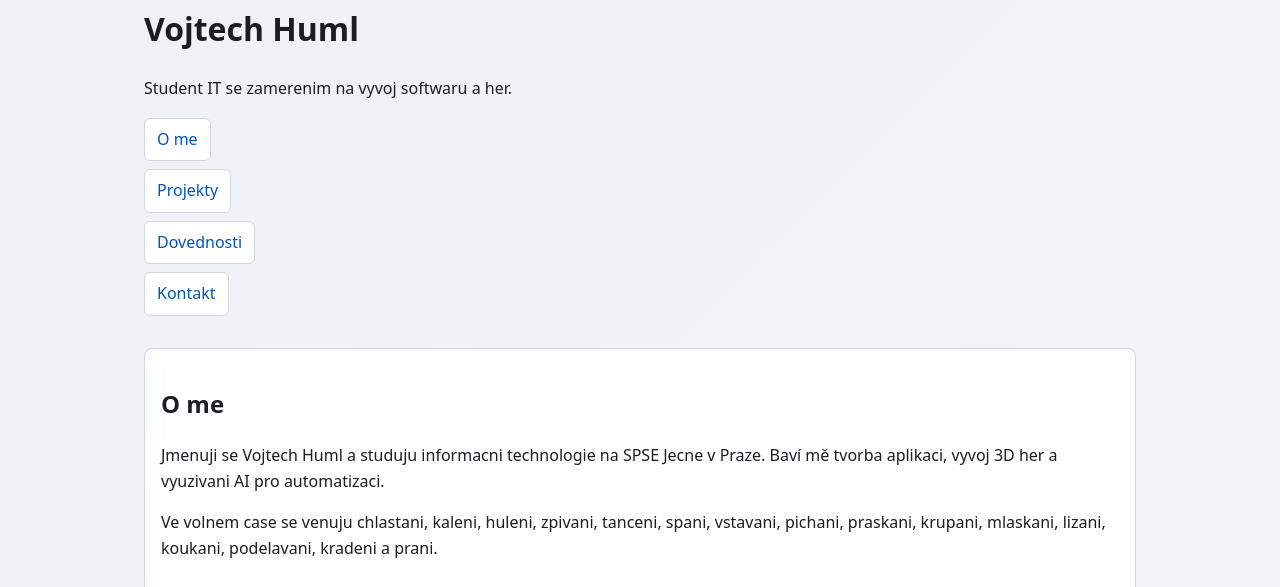
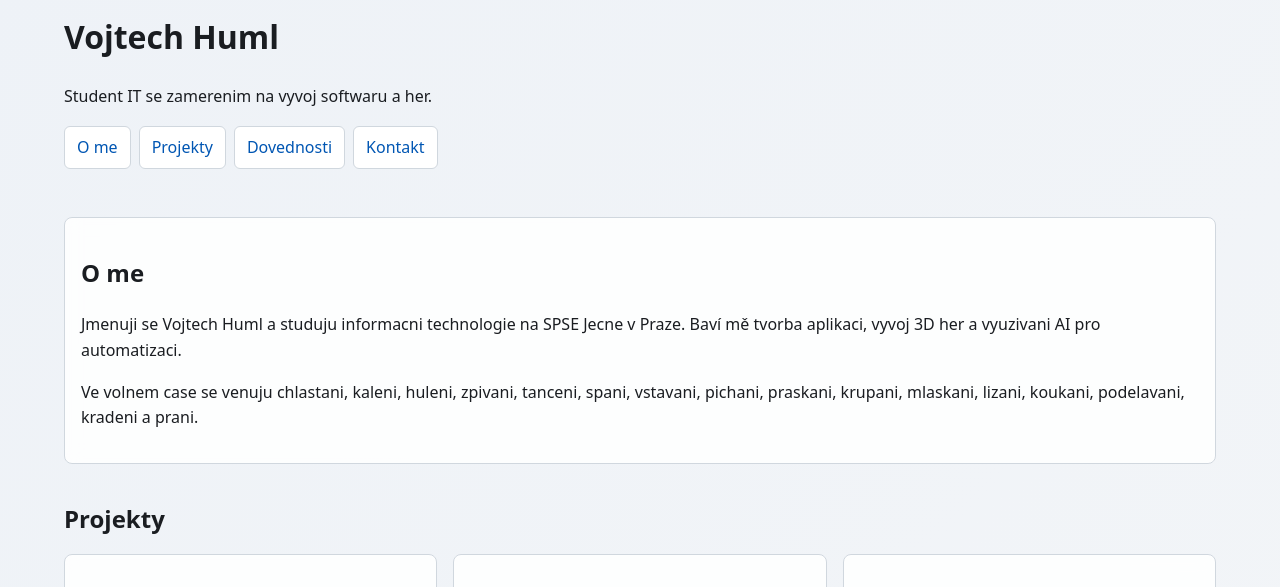
Before and after one commit to v-humll/osobni-stranka, a plain HTML site: page index.html in a window 1280 px wide. Shown: the part 34-621 px from the top of the page. Drawn offline with Linux system fonts and the light colour scheme.

Commit message:
style: responzivní rozvržení a tři šířkové zlomy

```diff
--- a/css/style.css
+++ b/css/style.css
@@ -126,15 +126,34 @@ td {
 }
 
 @media (min-width: 40em) {
-  /* TODO */
+  nav ul {
+    flex-direction: row;
+    flex-wrap: wrap;
+  }
+
+  .site-header,
+  main,
+  footer {
+    padding: 1.5rem;
+  }
 }
 
 @media (min-width: 60em) {
-  /* TODO */
+  #projekty {
+    grid-template-columns: repeat(2, 1fr);
+  }
 }
 
 @media (min-width: 80em) {
-  /* TODO */
+  .site-header,
+  main,
+  footer {
+    max-width: 75rem;
+  }
+
+  #projekty {
+    grid-template-columns: repeat(3, 1fr);
+  }
 }
 
 @media (prefers-color-scheme: dark) {
```
